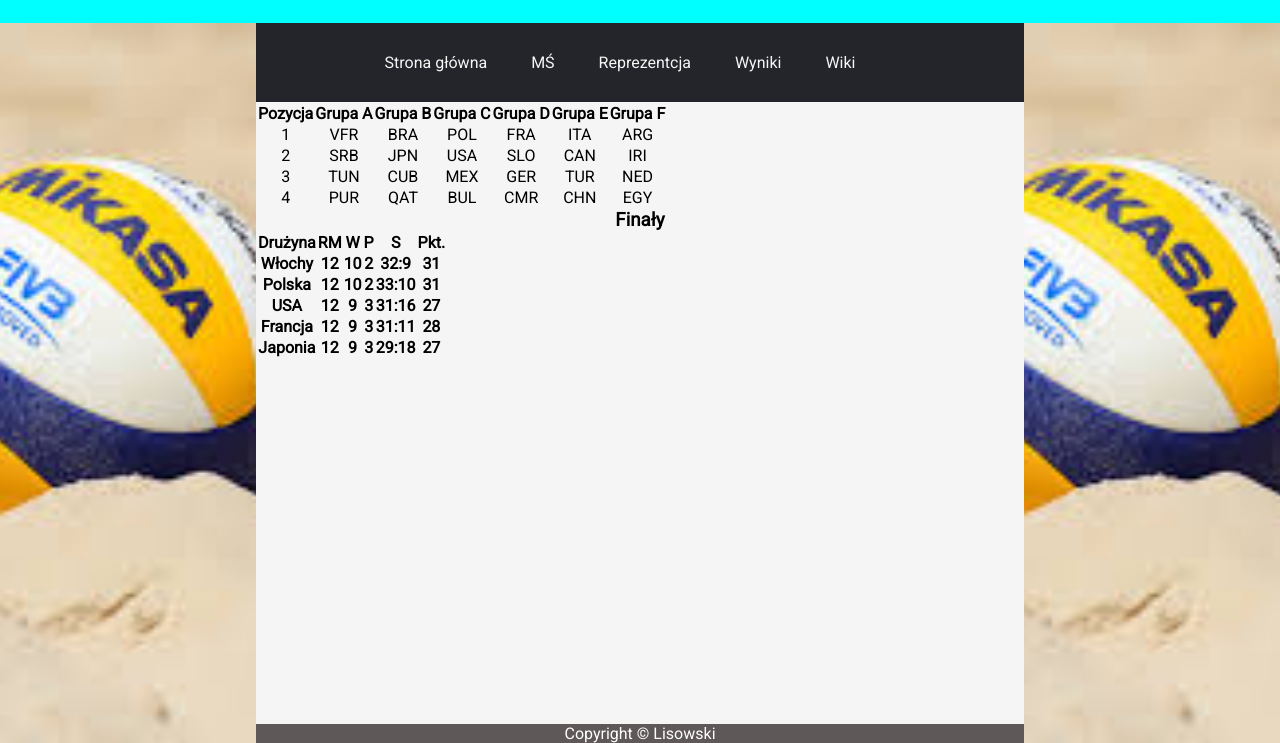
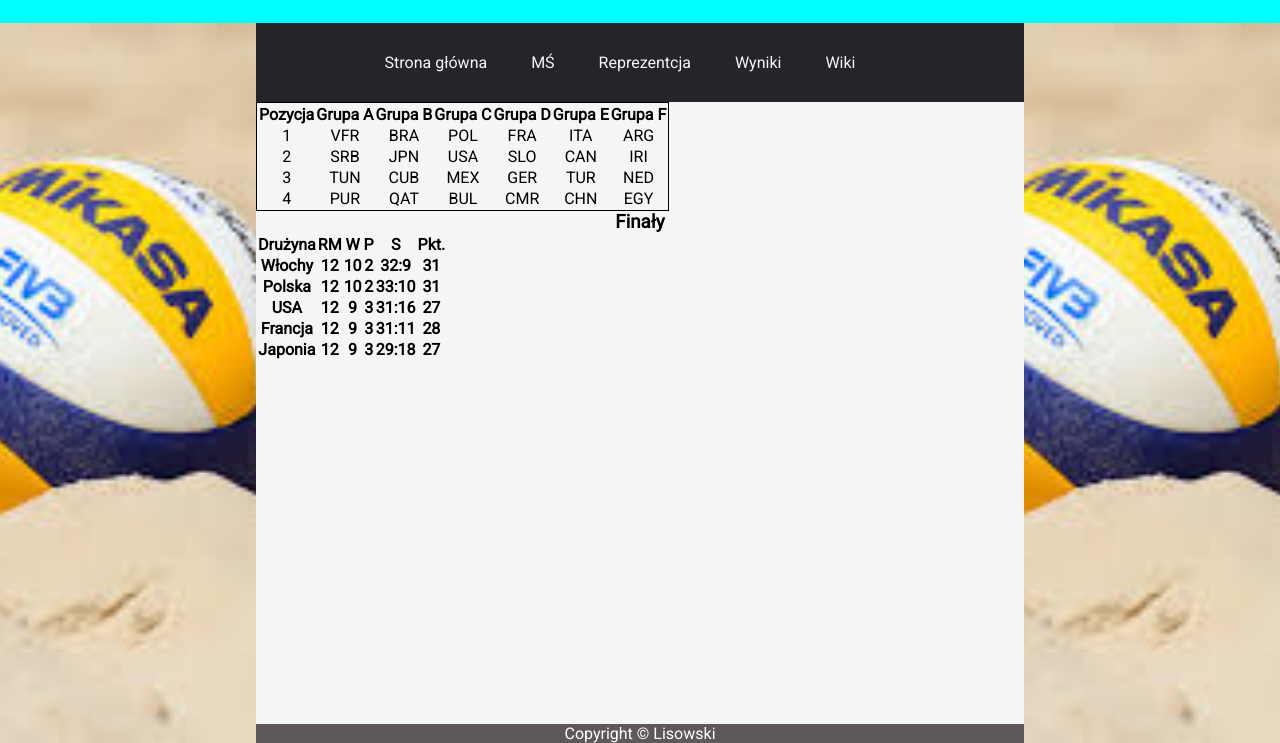
Before and after one commit to Kacperek2872/Projekt-szkolny-, a plain HTML site: page Wyniki.html in a window 1280 px wide. Shown: the part 57-800 px from the top of the page. Drawn offline with Linux system fonts and the light colour scheme.

Commit message:
new
Signed-off-by: Kacperek2872 <lisowsky07@gmail.com>

```diff
--- a/Wyniki.html
+++ b/Wyniki.html
@@ -24,7 +24,7 @@
                 <ul class="lista">
                     <li><a href="index.html">Strona główna</a></li>
                     <li><a href="MŚ.html">MŚ</a></li>
-                    <li><a href="Reprezentacja .html">Reprezentcja</a></li>
+                    <li><a href="Reprezentacja.html">Reprezentcja</a></li>
                     <li><a href="Wyniki.html">Wyniki</a></li>
                     <li><a href="https://pl.wikipedia.org/wiki/Reprezentacja_Polski_w_pi%C5%82ce_siatkowej_m%C4%99%C5%BCczyzn">Wiki</a><li>
 
@@ -38,7 +38,7 @@
 
     <section class="content2">
         <!-- <a href="Mistrzostwa"><img src="obrazek (6).jpg" alt="MŚ"> Mistrzostwa świata</a> -->
-        <table>
+        <table class="tabeleczka">
             <tr>
               <th>Pozycja</th>
               <th>Grupa A</th>
@@ -86,7 +86,7 @@
               </tr>
           </table>
           <h3>Finały</h3>
-        <table>
+        <table class="2tabelcia">
             <tr>
               <th>Drużyna</th>
               <th>RM</th>
--- a/style.css
+++ b/style.css
@@ -79,3 +79,7 @@ section.content2 {
 div.menu{
 	text-align: center;
 }
+.tabeleczka {
+border:1px solid black;
+border-spacing:1px solid black ;
+}
```
Also changed, not shown: Reprezentacja.html (renamed from Reprezentacja .html, +1 -1 lines).
